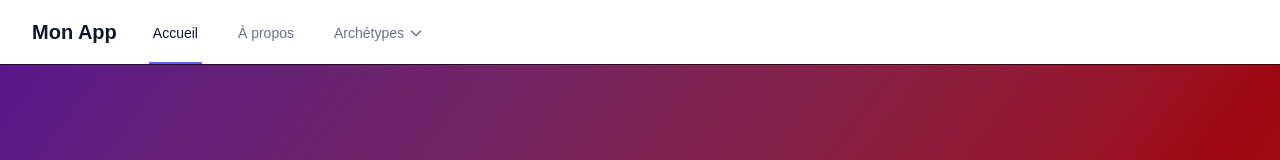
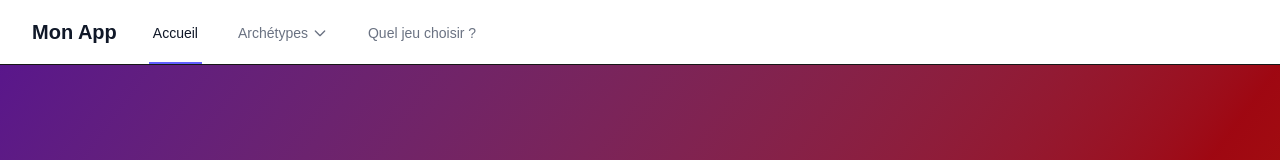
Before and after one commit to ndiayisma/ism-fgc-glossary, a Next.js app: page / in a window 1280 px wide. Shown: the top 160 px of the page. Built offline with nearby package versions, Linux system fonts and the light colour scheme.

Commit message:
Modification Navbar

```diff
--- a/app/components/Navbar.tsx
+++ b/app/components/Navbar.tsx
@@ -12,7 +12,6 @@ const Navbar = () => {
 
   const navItems = [
     { href: '/', label: 'Accueil' },
-    { href: '/about', label: 'À propos' },
     {
       href: '/archetypes',
       label: 'Archétypes',
@@ -23,6 +22,7 @@ const Navbar = () => {
         { href: '/archetypes/grappler', label: 'Grappler' },
       ],
     },
+    { href: '/about', label: 'Quel jeu choisir ?' },
   ];
 
   // 1. Close mobile menu on route change
```
